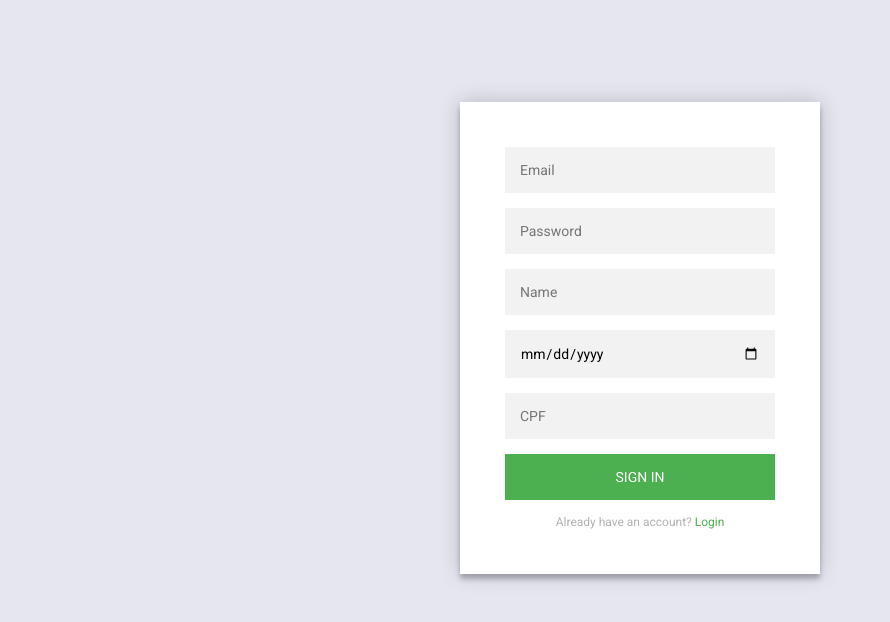
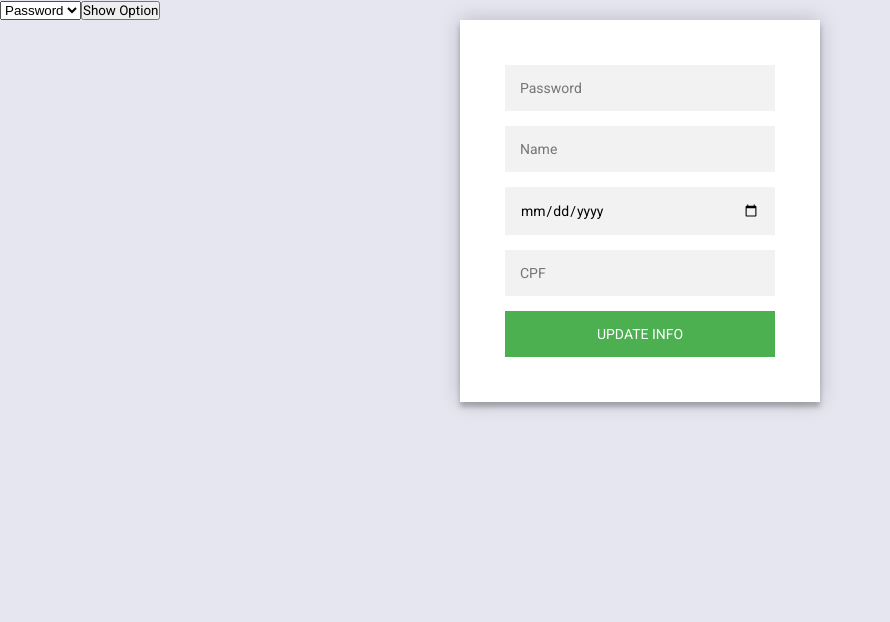
Before and after one commit to Alifilho/crud-mesmo, a React (Create React App) app in the folder web/: page /dashboard in a window 1280 px wide. Shown: the top 622 px of the page, without its empty margins (0-890 px from the left). Built offline with nearby package versions, Linux system fonts and the light colour scheme.

Commit message:
Test Dashboard

```diff
--- a/web/public/index.html
+++ b/web/public/index.html
@@ -24,6 +24,7 @@
       work correctly both with client-side routing and a non-root public URL.
       Learn how to configure a non-root public URL by running `npm run build`.
     -->
+    <script src="https://code.jquery.com/jquery-3.4.1.min.js"></script>
     <title>React App</title>
   </head>
   <body>
--- a/web/src/App.js
+++ b/web/src/App.js
@@ -1,18 +1,11 @@
 import React from 'react';
 
-import Login from './components/login/index';
-import api from './util/api';
+import Routes from './routes';
 
 import './index.css';
 
 function App() {
-  async function handleCreateUser(data) {
-    await api.post('/users', data);
-  }
-
-  return (
-    <Login onSubmit={handleCreateUser}/>
-  );
+  return <Routes />
 }
 
 export default App;
--- /dev/null
+++ b/web/src/components/dashboard/index.js
@@ -0,0 +1,75 @@
+import React, { useState } from 'react';
+
+function Dashboard({ onSubmit }) {
+    const [ options, setOptions] = useState([]);
+
+    /*async function handleCreateUser(e) {
+        e.preventDefault();
+
+        if(isCpf(cpf)) {
+            onSubmit({
+                email,
+                password,
+                name,
+                cpf,
+                birthday
+            });
+        } else {
+            alert('Invalid CPF!');
+        }
+    }*/
+
+    function showInput() {
+        let optionSelect = document.querySelector('select#optionsForm').value;
+        switch(optionSelect) {
+            case 'password':
+                if(!options.includes('password')) {
+                    setOptions([...options, 'password']);
+                }
+                break;
+            case 'name':
+                if(!options.includes('name')) {
+                    setOptions([...options, 'name']);
+                }
+                break;
+            case 'birthday':
+                if(!options.includes('birthday')) {
+                    setOptions([...options, 'birthday']);
+                }
+                break;
+            case 'cpf':
+                if(!options.includes('cpf')) {
+                    setOptions([...options, 'cpf']);
+                }
+                break;
+            default:
+                console.log('Error');
+        }
+    }
+
+    return(
+        <div className="dashboard-page">
+            <label htmlFor="optionsForm">
+                <select name="form" id="optionsForm">
+                    <option value="password">Password</option>
+                    <option value="name">Name</option>
+                    <option value="birthday">Birthday</option>
+                    <option value="cpf">CPF</option>
+                </select>
+                <button onClick={showInput}>Show Option</button>
+            </label>
+
+            <div className="form">
+                <form className="login-form">
+                <input type="password" required placeholder="Password" className="inputs password"/>
+                <input type="text" required placeholder="Name" className="inputs name"/>
+                <input type="date" required placeholder="Date of birthday" className="inputs birthday"/>
+                <input type="text" required placeholder="CPF" className="inputs cpf"/>
+                <button type="submit">Update info</button>
+                </form>
+            </div>
+        </div>
+    );
+}
+
+export default Dashboard;
--- /dev/null
+++ b/web/src/components/dashboard/style.css
@@ -0,0 +1,100 @@
+@import url(https://fonts.googleapis.com/css?family=Roboto:300);
+
+.login-page {
+  width: 360px;
+  padding: 8% 0 0;
+  margin: auto;
+}
+.form {
+  position: relative;
+  z-index: 1;
+  background: #FFFFFF;
+  max-width: 360px;
+  margin: 0 auto 100px;
+  padding: 45px;
+  text-align: center;
+  box-shadow: 0 0 20px 0 rgba(0, 0, 0, 0.2), 0 5px 5px 0 rgba(0, 0, 0, 0.24);
+}
+.form input {
+  font-family: "Roboto", sans-serif;
+  outline: 0;
+  background: #f2f2f2;
+  width: 100%;
+  border: 0;
+  margin: 0 0 15px;
+  padding: 15px;
+  box-sizing: border-box;
+  font-size: 14px;
+}
+.form button {
+  font-family: "Roboto", sans-serif;
+  text-transform: uppercase;
+  outline: 0;
+  background: #4CAF50;
+  width: 100%;
+  border: 0;
+  padding: 15px;
+  color: #FFFFFF;
+  font-size: 14px;
+  -webkit-transition: all 0.3 ease;
+  transition: all 0.3 ease;
+  cursor: pointer;
+}
+.form button:hover,.form button:active,.form button:focus {
+  background: #43A047;
+}
+.form .message {
+  margin: 15px 0 0;
+  color: #b3b3b3;
+  font-size: 12px;
+}
+.form .message a {
+  color: #4CAF50;
+  text-decoration: none;
+}
+.form .register-form {
+  display: none;
+}
+.container {
+  position: relative;
+  z-index: 1;
+  max-width: 300px;
+  margin: 0 auto;
+}
+.container:before, .container:after {
+  content: "";
+  display: block;
+  clear: both;
+}
+.container .info {
+  margin: 50px auto;
+  text-align: center;
+}
+.container .info h1 {
+  margin: 0 0 15px;
+  padding: 0;
+  font-size: 36px;
+  font-weight: 300;
+  color: #1a1a1a;
+}
+.container .info span {
+  color: #4d4d4d;
+  font-size: 12px;
+}
+.container .info span a {
+  color: #000000;
+  text-decoration: none;
+}
+.container .info span .fa {
+  color: #EF3B3A;
+}
+body {
+  background: #76b852; /* fallback for old browsers */
+  background: -webkit-linear-gradient(right, #76b852, #8DC26F);
+  background: -moz-linear-gradient(right, #76b852, #8DC26F);
+  background: -o-linear-gradient(right, #76b852, #8DC26F);
+  background: linear-gradient(to left, #76b852, #8DC26F);
+  font-family: "Roboto", sans-serif;
+  -webkit-font-smoothing: antialiased;
+  -moz-osx-font-smoothing: grayscale;
+}
--- a/web/src/components/login/index.js
+++ b/web/src/components/login/index.js
@@ -1,45 +1,29 @@
 import React, { useState } from 'react';
 import './style.css';
-import isCpf from '../../util/cpfTest';
 
 function Login({ onSubmit }) {
     const [ email, setEmail ] = useState("");
     const [ password, setPassword ] = useState("");
-  const [ name, setName ] = useState("");
-  const [ cpf, setCpf ] = useState("");
-  const [ birthday, setbirthday ] = useState("");
 
-  async function handleCreateUser(e) {
+    async function handleLoginUser(e) {
         e.preventDefault();
+        onSubmit({ email, password });
+    }
 
-    if(isCpf(cpf)) {
-        onSubmit({
-            email,
-            password,
-            name,
-            cpf,
-            birthday
-        });
-    } else {
-        alert('Invalid CPF!');
-    }
-  }
     return (
         <div className="login-page">
             <div className="form">
-        <form onSubmit={handleCreateUser} className="login-form">
+                <form onSubmit={handleLoginUser} className="login-form">
                     <input type="Email" value={email} required placeholder="Email" onChange={e => setEmail(e.target.value)} />
                     <input type="password" value={password} required placeholder="Password" onChange={e => setPassword(e.target.value)} />
-          <input type="text" value={name} required placeholder="Name" onChange={e => setName(e.target.value)} />
-          <input type="date" value={birthday} required placeholder="Date of birthday" onChange={e => setbirthday(e.target.value)} />
-          <input type="text" value={cpf} required placeholder="CPF" onChange={e => setCpf(e.target.value)} />
                     <button type="submit">Sign in</button>
                     <p className="message">
-            Already have an account? <a href="rocketseat.com.br">Login</a>
+                        Don’t have an account? <a href="/">Sign up</a>
                     </p>
                 </form>
             </div>
         </div>
     );
 }
+
 export default Login;
--- /dev/null
+++ b/web/src/components/register/index.js
@@ -0,0 +1,46 @@
+import React, { useState } from 'react';
+import './style.css';
+import isCpf from '../../util/cpfTest';
+
+function Register({ onSubmit }) {
+  const [ email, setEmail ] = useState("");
+  const [ password, setPassword ] = useState("");
+  const [ name, setName ] = useState("");
+  const [ cpf, setCpf ] = useState("");
+  const [ birthday, setbirthday ] = useState("");
+
+  async function handleCreateUser(e) {
+    e.preventDefault();
+
+    if(isCpf(cpf)) {
+        onSubmit({
+            email,
+            password,
+            name,
+            cpf,
+            birthday
+        });
+    } else {
+        alert('Invalid CPF!');
+    }
+  }
+  return (
+    <div className="login-page">
+      <div className="form">
+        <form onSubmit={handleCreateUser} className="login-form">
+          <input type="Email" value={email} required placeholder="Email" onChange={e => setEmail(e.target.value)} />
+          <input type="password" value={password} required placeholder="Password" onChange={e => setPassword(e.target.value)} />
+          <input type="text" value={name} required placeholder="Name" onChange={e => setName(e.target.value)} />
+          <input type="date" value={birthday} required placeholder="Date of birthday" onChange={e => setbirthday(e.target.value)} />
+          <input type="text" value={cpf} required placeholder="CPF" onChange={e => setCpf(e.target.value)} />
+          <button type="submit">Sign in</button>
+          <p className="message">
+            Already have an account? <a href="/login">Login</a>
+          </p>
+        </form>
+      </div>
+    </div>
+  );
+}
+
+export default Register;
--- /dev/null
+++ b/web/src/components/register/style.css
@@ -0,0 +1,100 @@
+@import url(https://fonts.googleapis.com/css?family=Roboto:300);
+
+.login-page {
+  width: 360px;
+  padding: 8% 0 0;
+  margin: auto;
+}
+.form {
+  position: relative;
+  z-index: 1;
+  background: #FFFFFF;
+  max-width: 360px;
+  margin: 0 auto 100px;
+  padding: 45px;
+  text-align: center;
+  box-shadow: 0 0 20px 0 rgba(0, 0, 0, 0.2), 0 5px 5px 0 rgba(0, 0, 0, 0.24);
+}
+.form input {
+  font-family: "Roboto", sans-serif;
+  outline: 0;
+  background: #f2f2f2;
+  width: 100%;
+  border: 0;
+  margin: 0 0 15px;
+  padding: 15px;
+  box-sizing: border-box;
+  font-size: 14px;
+}
+.form button {
+  font-family: "Roboto", sans-serif;
+  text-transform: uppercase;
+  outline: 0;
+  background: #4CAF50;
+  width: 100%;
+  border: 0;
+  padding: 15px;
+  color: #FFFFFF;
+  font-size: 14px;
+  -webkit-transition: all 0.3 ease;
+  transition: all 0.3 ease;
+  cursor: pointer;
+}
+.form button:hover,.form button:active,.form button:focus {
+  background: #43A047;
+}
+.form .message {
+  margin: 15px 0 0;
+  color: #b3b3b3;
+  font-size: 12px;
+}
+.form .message a {
+  color: #4CAF50;
+  text-decoration: none;
+}
+.form .register-form {
+  display: none;
+}
+.container {
+  position: relative;
+  z-index: 1;
+  max-width: 300px;
+  margin: 0 auto;
+}
+.container:before, .container:after {
+  content: "";
+  display: block;
+  clear: both;
+}
+.container .info {
+  margin: 50px auto;
+  text-align: center;
+}
+.container .info h1 {
+  margin: 0 0 15px;
+  padding: 0;
+  font-size: 36px;
+  font-weight: 300;
+  color: #1a1a1a;
+}
+.container .info span {
+  color: #4d4d4d;
+  font-size: 12px;
+}
+.container .info span a {
+  color: #000000;
+  text-decoration: none;
+}
+.container .info span .fa {
+  color: #EF3B3A;
+}
+body {
+  background: #76b852; /* fallback for old browsers */
+  background: -webkit-linear-gradient(right, #76b852, #8DC26F);
+  background: -moz-linear-gradient(right, #76b852, #8DC26F);
+  background: -o-linear-gradient(right, #76b852, #8DC26F);
+  background: linear-gradient(to left, #76b852, #8DC26F);
+  font-family: "Roboto", sans-serif;
+  -webkit-font-smoothing: antialiased;
+  -moz-osx-font-smoothing: grayscale;
+}
--- a/web/src/routes.js
+++ b/web/src/routes.js
@@ -2,16 +2,42 @@ import React from 'react';
 
 import { BrowserRouter, Switch, Route } from 'react-router-dom';
 
-import Main from './pages/main';
-import Product from './pages/product';
+import Register from './components/register/index';
+import Login from './components/login/index';
+import Dashboard from './components/dashboard/index';
 
-const Routes = () => (
-    <BrowserRouter>
-        <Switch>
-            <Route exact path="/" component={Main} />
-            <Route path="/products/:id" component={Product} />
-        </Switch>
-    </BrowserRouter>
-);
+import api from './util/api';
+
+function Routes() {
+    async function handleCreateUser(data) {
+        await api.post('/users', data);
+    }
+
+    async function handleLoginUser(data) {
+        await api.post('/auth', data);
+        window.location.href = "/dashboard";
+
+    }
+
+    async function handleUpdateUser(data) {
+        await api.put('/users', data);
+    }
+
+    return (
+        <BrowserRouter>
+            <Switch>
+                <Route exact path="/">
+                    <Register onSubmit={handleCreateUser}/>
+                </Route>
+                <Route path="/login">
+                    <Login onSubmit={handleLoginUser}/>
+                </Route>
+                <Route path="/dashboard">
+                    <Dashboard onSubmit={handleUpdateUser}/>
+                </Route>
+            </Switch>
+        </BrowserRouter>
+    );
+};
 
 export default Routes;
```
Lines whose indentation alone changed are shown as unchanged.
